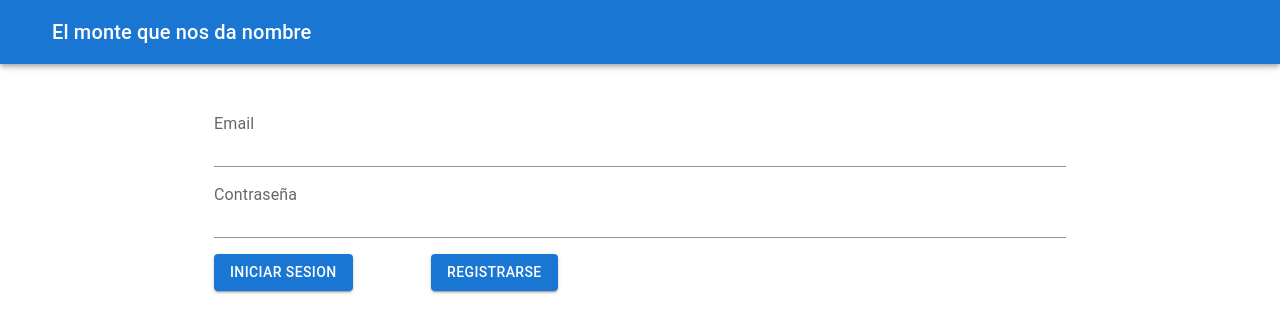
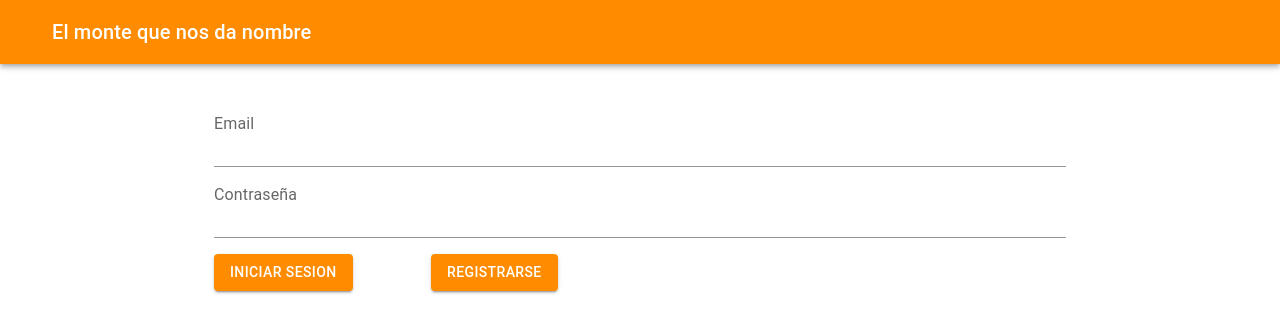
Before and after one commit to maxi6np/El-Monte-Que-Nos-Da-Nombre---Front, a React (Vite) app: page / in a window 1280 px wide. Shown: the top 332 px of the page. Built offline with nearby package versions, Linux system fonts and the light colour scheme.

Commit message:
login_frontend

```diff
--- a/package.json
+++ b/package.json
@@ -14,8 +14,10 @@
     "@emotion/styled": "^11.11.0",
     "@mui/material": "^5.15.11",
     "bootstrap": "^5.3.3",
+    "csurf": "^1.11.0",
     "react": "^18.2.0",
     "react-bootstrap": "^2.10.1",
+    "react-cookie": "^7.1.0",
     "react-dom": "^18.2.0",
     "react-router-dom": "^6.22.1"
   },
--- a/src/App.jsx
+++ b/src/App.jsx
@@ -7,18 +7,19 @@ import Box from '@mui/material/Box';
 import Toolbar from '@mui/material/Toolbar';
 import Typography from '@mui/material/Typography';
 import IconButton from '@mui/material/IconButton';
+import Inicio from './inicio';
 import { makeStyles } from '@mui/material';
+import { orange } from '@mui/material/colors';
 
 
 
 function App() {
-  const [nombre, setContraseña] = useState([]);
 
   return (
     <>
       <BrowserRouter>
         <Box sx={{ flexGrow: 1 }}>
-          <AppBar className='mb-5' position="static">
+          <AppBar className='mb-5' position="static" sx={{bgcolor:'darkorange'}}>
             <Toolbar>
               <IconButton
                 size="large"
@@ -36,6 +37,7 @@ function App() {
         </Box>
         <Routes>
           <Route path='/' element={<Login></Login>}></Route>
+          <Route path='/inicio' element={<Inicio></Inicio>}></Route>
         </Routes>
       </BrowserRouter>
     </>
--- /dev/null
+++ b/src/Error.jsx
@@ -0,0 +1,9 @@
+const Error = ({ children }) => {
+    return (
+        <div className="bg-danger text-white text-center p-3 text-uppercase
+    font-weight-bold mb-3">
+            {children}
+        </div>
+    )
+}
+export default Error
--- a/src/Login.jsx
+++ b/src/Login.jsx
@@ -2,31 +2,71 @@ import { useState } from 'react'
 import Input from '@mui/material/Input';
 import Grid from '@mui/material/Unstable_Grid2/Grid2';
 import Button from '@mui/material/Button';
+import { redirect, useNavigate } from 'react-router-dom';
 import { FormControl } from '@mui/material';
 import { Container } from '@mui/material';
 import { InputLabel } from '@mui/material';
 import { makeStyles } from '@mui/material';
+import {useCookies} from 'react-cookie';
+import Error from './Error';
 function Login() {
+
+    const [usuario, setUsuario] = useState();
+    const [contraseña, setContraseña] = useState();
+    const [error, setError] = useState(false);
+    const[mensaje, setMensaje] = useState();
+    const navigate = useNavigate();
+    const [cookies, setCookie, removeCookie] = useCookies(['usuario']);
+
+
+    const login = (usuario, contraseña) => {
+        if ([usuario, contraseña].includes('')) {
+            setError(true);
+            setMensaje('Rellene ambos campos');
+        }
+        else {
+            let body = JSON.stringify({
+                email:usuario,
+                password:contraseña
+            })
+
+            fetch('http://127.0.0.1:8000/login', {method:'post', body:body, headers: { 'Content-Type': 'application/json', 'Access-Control-Allow-Origin': '*', }})
+            .then(response => response.json())
+            .then(data => {if (data.message == 'correcto') {
+                setCookie('usuario', usuario, {path:'/'});
+                navigate("/inicio");
+
+            }else{
+                setMensaje(data.message)
+                setError(true);
+            }})
+
+
+        }
+    }
+
     return (
         <>
+
             <Container maxWidth='md'>
-                <form>
+            {error && <Error>{mensaje}</Error>}
+                <form method='post' onSubmit={(e) => {e.preventDefault(); login(usuario, contraseña)}}>
                     <Grid container spacing={2}>
                         <Grid xs={12} >
 
-                            <InputLabel htmlFor="emailUsuario">Email</InputLabel>
-                            <Input fullWidth id="emailUsuario" type="email" required />
+                            <InputLabel htmlFor="usuario">Email</InputLabel>
+                            <Input fullWidth id="usuario" type="email" required value={usuario} onChange={(e) => setUsuario(e.target.value)} />
 
                         </Grid>
                         <Grid xs={12}>
-                            <InputLabel htmlFor="contraseñaUsuario">Contraseña</InputLabel>
-                            <Input fullWidth id="contraseñaUsuario" type="password" required />
+                            <InputLabel htmlFor="contraseña">Contraseña</InputLabel>
+                            <Input fullWidth id="contraseña" type="password" required value={contraseña} onChange={(e) => setContraseña(e.target.value)} />
                         </Grid>
                         <Grid xs={3}>
-                            <Button variant="contained">Iniciar Sesion</Button>
+                            <Button type='submit' variant="contained" sx={{ bgcolor: 'darkorange' }}>Iniciar Sesion</Button>
                         </Grid>
                         <Grid xs={2}>
-                            <Button variant="contained">Registrarse</Button>
+                            <Button variant="contained" sx={{ bgcolor: 'darkorange' }}>Registrarse</Button>
                         </Grid>
                     </Grid>
                 </form>
--- /dev/null
+++ b/src/inicio.jsx
@@ -0,0 +1,7 @@
+function Inicio(){
+    return(<h1>Correcto</h1>)
+
+
+}
+
+export default Inicio
```
Also changed, not shown: 1 other file (tests, documents, lock files or other folders).
